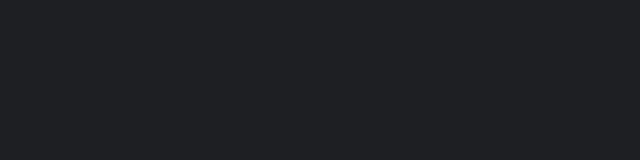
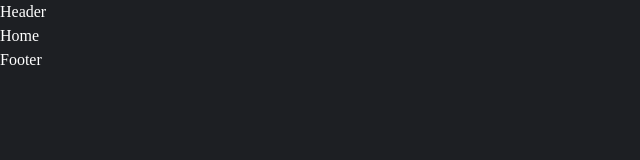
Before and after one commit to kaiowsz/photoland, a React (Vite) app in the folder client/: page / in a window 1280 px wide. Shown: the top 160 px of the page, without its empty margins (0-640 px from the left). Built offline with nearby package versions, Linux system fonts and the light colour scheme.

Commit message:
react router config

```diff
--- a/client/src/App.tsx
+++ b/client/src/App.tsx
@@ -1,8 +1,36 @@
+import { createBrowserRouter, RouterProvider, Outlet } from "react-router-dom";
+
+import Home from "./pages/Home";
+import Products from "./pages/Products";
+import ProductDetails from "./pages/ProductDetails";
+import Search from "./pages/Search";
+
+import { Header, Footer, } from "./components";
+
+function Layout() {
+  return (
+    <div>
+      <Header />
+      <Outlet />
+      <Footer />
+    </div>
+  )
+}
+
+const router = createBrowserRouter([{
+  element: <Layout />,
+  children: [
+    { path: "/", element: <Home /> },
+    { path: "/products/:id", element: <Products /> },
+    { path: "/product/:id", element: <ProductDetails /> },
+    { path: "/search", element: <Search /> },
+  ]
+}])
+
 function App() {
-
   return (
     <div className="App">
-
+      <RouterProvider router={router} />
     </div>
   )
 }
```
Also changed, not shown: client/src/slider.css (line endings or trailing spaces).
